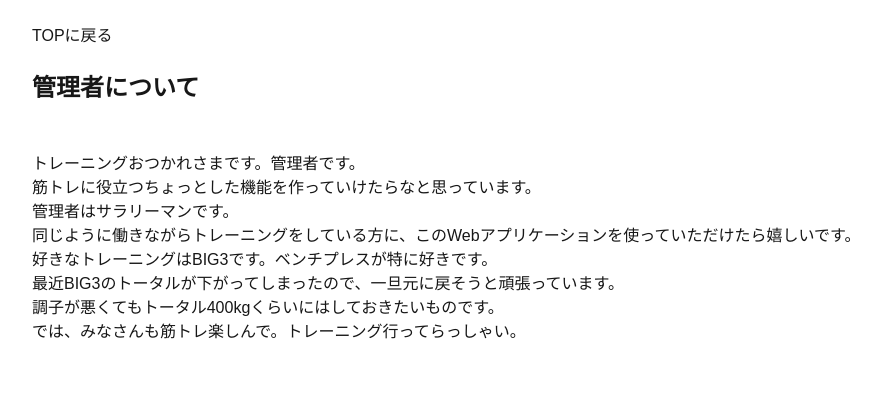
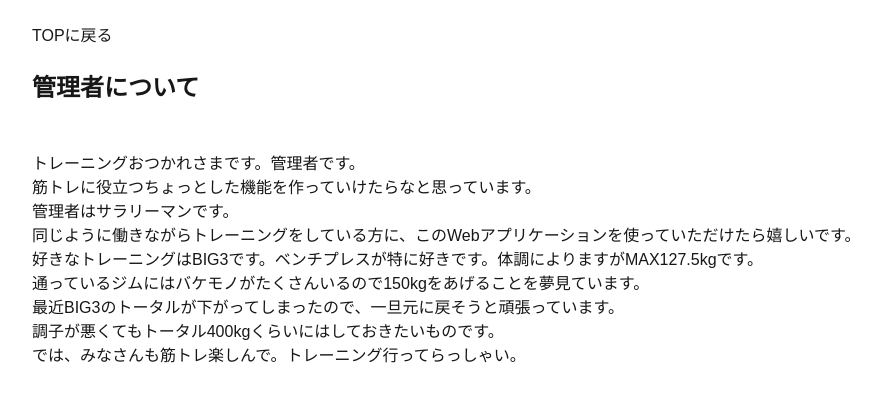
Before and after one commit to y-soliloquy/kintore-pocket-frontend, a Next.js app: page /administrator in a window 1280 px wide. Shown: the top 402 px of the page, without its empty margins (16-897 px from the left). Built offline with nearby package versions, Linux system fonts and the light colour scheme.

Commit message:
紹介文追加

```diff
--- a/src/app/administrator/page.tsx
+++ b/src/app/administrator/page.tsx
@@ -12,7 +12,8 @@ export default async function AdministratorPage() {
                 <p>筋トレに役立つちょっとした機能を作っていけたらなと思っています。</p>
                 <p>管理者はサラリーマンです。</p>
                 <p>同じように働きながらトレーニングをしている方に、このWebアプリケーションを使っていただけたら嬉しいです。</p>
-                <p>好きなトレーニングはBIG3です。ベンチプレスが特に好きです。</p>
+                <p>好きなトレーニングはBIG3です。ベンチプレスが特に好きです。体調によりますがMAX127.5kgです。</p>
+                <p>通っているジムにはバケモノがたくさんいるので150kgをあげることを夢見ています。</p>
                 <p>最近BIG3のトータルが下がってしまったので、一旦元に戻そうと頑張っています。</p>
                 <p>調子が悪くてもトータル400kgくらいにはしておきたいものです。</p>
                 <p>では、みなさんも筋トレ楽しんで。トレーニング行ってらっしゃい。</p>
```
